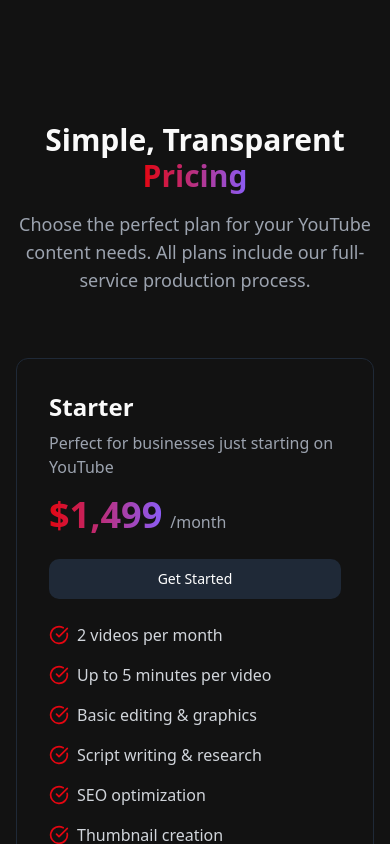
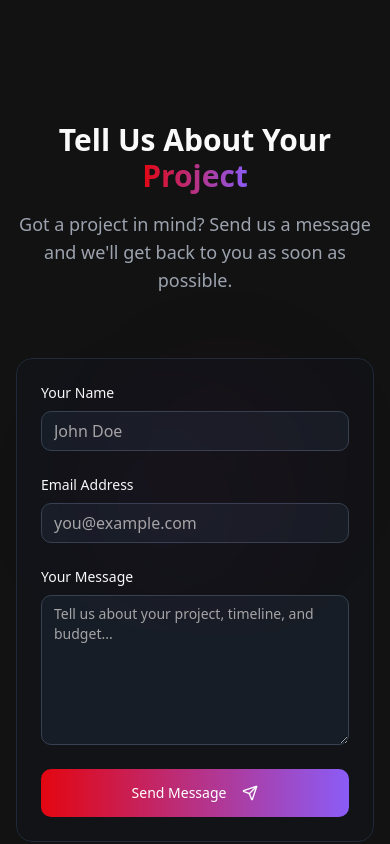
Before and after one commit to priyansh-6307/vibrant-redesign-magic, a React (Vite) app: page / in a window 390 px wide. Shown: the part 4420-5264 px from the top of the page. Built offline with nearby package versions, Linux system fonts and the light colour scheme.

Commit message:
Remove pricing section and add form
Removes the pricing section and implements a form for users to send messages directly to an email address. Also removes the "Get Started" and "Login" buttons.

```diff
--- /dev/null
+++ b/src/components/Contact.tsx
@@ -0,0 +1,143 @@
+
+import React, { useState } from "react";
+import { Button } from "@/components/ui/button";
+import { Input } from "@/components/ui/input";
+import { Textarea } from "@/components/ui/textarea";
+import { useToast } from "@/hooks/use-toast";
+import { Send } from "lucide-react";
+
+const Contact = () => {
+  const { toast } = useToast();
+  const [isSubmitting, setIsSubmitting] = useState(false);
+  const [formData, setFormData] = useState({
+    name: "",
+    email: "",
+    message: ""
+  });
+
+  const handleChange = (e: React.ChangeEvent<HTMLInputElement | HTMLTextAreaElement>) => {
+    const { name, value } = e.target;
+    setFormData(prev => ({
+      ...prev,
+      [name]: value
+    }));
+  };
+
+  const handleSubmit = async (e: React.FormEvent) => {
+    e.preventDefault();
+    setIsSubmitting(true);
+
+    try {
+      // In a real implementation, you would send this data to your backend or email service
+      console.log("Form submitted:", formData);
+
+      // Simulate API call
+      await new Promise(resolve => setTimeout(resolve, 1000));
+
+      toast({
+        title: "Message sent!",
+        description: "We'll get back to you as soon as possible.",
+      });
+
+      // Reset form
+      setFormData({
+        name: "",
+        email: "",
+        message: ""
+      });
+    } catch (error) {
+      toast({
+        title: "Something went wrong",
+        description: "Your message couldn't be sent. Please try again later.",
+        variant: "destructive"
+      });
+      console.error("Error submitting form:", error);
+    } finally {
+      setIsSubmitting(false);
+    }
+  };
+
+  return (
+    <section id="contact" className="py-20 relative">
+      <div className="absolute top-1/3 left-1/4 w-64 h-64 bg-diskyo-red/10 rounded-full blur-3xl opacity-20"></div>
+      <div className="absolute bottom-1/3 right-1/4 w-64 h-64 bg-diskyo-violet/10 rounded-full blur-3xl opacity-20"></div>
+
+      <div className="container-custom">
+        <div className="text-center mb-16">
+          <h2 className="text-3xl md:text-5xl font-bold mb-4">
+            Tell Us About Your <span className="gradient-text">Project</span>
+          </h2>
+          <p className="text-lg text-gray-400 max-w-3xl mx-auto">
+            Got a project in mind? Send us a message and we'll get back to you as soon as possible.
+          </p>
+        </div>
+
+        <div className="max-w-2xl mx-auto bg-gray-900/30 border border-gray-800 rounded-2xl p-6 md:p-8">
+          <form onSubmit={handleSubmit} className="space-y-6">
+            <div>
+              <label htmlFor="name" className="block text-sm font-medium mb-2">
+                Your Name
+              </label>
+              <Input
+                id="name"
+                name="name"
+                placeholder="John Doe"
+                value={formData.name}
+                onChange={handleChange}
+                required
+                className="bg-gray-800/50 border-gray-700"
+              />
+            </div>
+
+            <div>
+              <label htmlFor="email" className="block text-sm font-medium mb-2">
+                Email Address
+              </label>
+              <Input
+                id="email"
+                name="email"
+                type="email"
+                placeholder="you@example.com"
+                value={formData.email}
+                onChange={handleChange}
+                required
+                className="bg-gray-800/50 border-gray-700"
+              />
+            </div>
+
+            <div>
+              <label htmlFor="message" className="block text-sm font-medium mb-2">
+                Your Message
+              </label>
+              <Textarea
+                id="message"
+                name="message"
+                placeholder="Tell us about your project, timeline, and budget..."
+                value={formData.message}
+                onChange={handleChange}
+                required
+                className="bg-gray-800/50 border-gray-700 min-h-[150px]"
+              />
+            </div>
+
+            <Button
+              type="submit"
+              className="gradient-btn w-full py-6"
+              disabled={isSubmitting}
+            >
+              {isSubmitting ? (
+                "Sending..."
+              ) : (
+                <>
+                  Send Message <Send className="ml-2 h-5 w-5" />
+                </>
+              )}
+            </Button>
+          </form>
+        </div>
+      </div>
+    </section>
+  );
+};
+
+export default Contact;
--- a/src/components/Header.tsx
+++ b/src/components/Header.tsx
@@ -1,6 +1,5 @@
 
 import { useState } from "react";
-import { Button } from "@/components/ui/button";
 import { Menu, X } from "lucide-react";
 
 const Header = () => {
@@ -27,16 +26,9 @@ const Header = () => {
         {/* Desktop Navigation */}
         <nav className="hidden md:flex items-center space-x-8">
           <a href="#features" className="nav-link">Features</a>
-          <a href="#pricing" className="nav-link">Pricing</a>
+          <a href="#contact" className="nav-link">Contact</a>
           <a href="#faq" className="nav-link">FAQ</a>
         </nav>
-
-        <div className="hidden md:flex items-center space-x-4">
-          <Button variant="outline" className="border-diskyo-red text-diskyo-red hover:bg-diskyo-red hover:text-white">
-            Login
-          </Button>
-          <Button className="gradient-btn">Get Started</Button>
-        </div>
 
         {/* Mobile Menu Button */}
         <button
@@ -55,18 +47,12 @@ const Header = () => {
             <a href="#features" className="px-4 py-2 rounded-md hover:bg-gray-800" onClick={toggleMenu}>
               Features
             </a>
-            <a href="#pricing" className="px-4 py-2 rounded-md hover:bg-gray-800" onClick={toggleMenu}>
-              Pricing
+            <a href="#contact" className="px-4 py-2 rounded-md hover:bg-gray-800" onClick={toggleMenu}>
+              Contact
             </a>
             <a href="#faq" className="px-4 py-2 rounded-md hover:bg-gray-800" onClick={toggleMenu}>
               FAQ
             </a>
-            <div className="pt-4 flex flex-col space-y-2">
-              <Button variant="outline" className="border-diskyo-red text-diskyo-red hover:bg-diskyo-red hover:text-white">
-                Login
-              </Button>
-              <Button className="gradient-btn">Get Started</Button>
-            </div>
           </nav>
         </div>
       )}
--- a/src/pages/Index.tsx
+++ b/src/pages/Index.tsx
@@ -3,7 +3,7 @@ import React from "react";
 import Header from "@/components/Header";
 import Hero from "@/components/Hero";
 import Features from "@/components/Features";
-import Pricing from "@/components/Pricing";
+import Contact from "@/components/Contact";
 import FAQ from "@/components/FAQ";
 import Footer from "@/components/Footer";
 
@@ -14,7 +14,7 @@ const Index = () => {
       <main>
         <Hero />
         <Features />
-        <Pricing />
+        <Contact />
         <FAQ />
       </main>
       <Footer />
```
